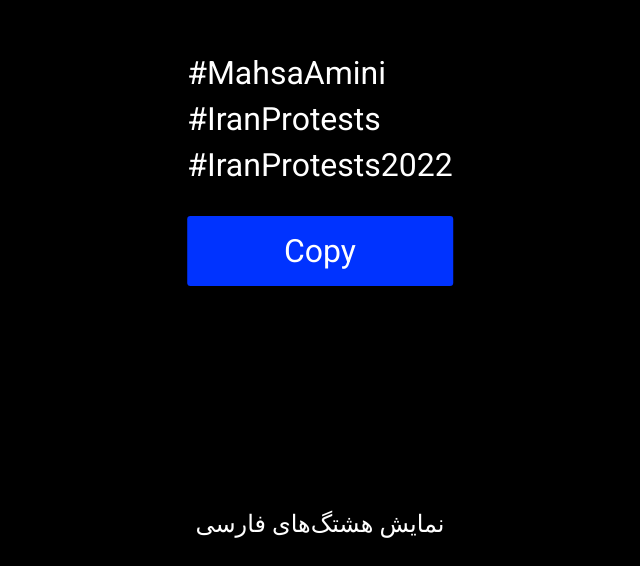
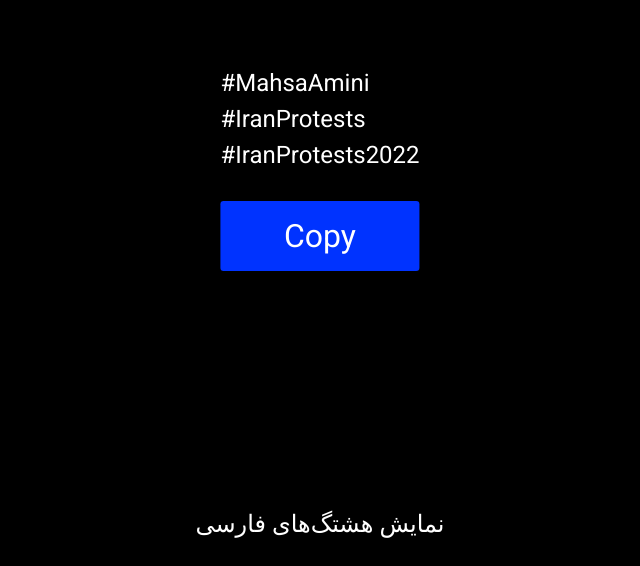
Before and after one commit to worldforiran/BeOurVoice, a React (Vite) app in the folder app/: page / in a window 1280 px wide. Shown: the part 234-800 px from the top of the page, without its empty margins (320-960 px from the left). Built offline with nearby package versions, Linux system fonts and the light colour scheme; the HTML template or start-up script is replaced by a standard one; a web font is replaced by a local one.

Commit message:
feat: persisted language

```diff
--- a/app/src/App.tsx
+++ b/app/src/App.tsx
@@ -1,7 +1,7 @@
-import { useState } from 'react';
 import styles from './App.module.css';
 import Hashtags from './Hashtags';
 import LanguageSelector from './LanguageSelector';
+import usePersistedState from './usePersistedState';
 
 interface IProps { };
 
@@ -11,12 +11,12 @@ export enum ELanguages {
 }
 
 function App({ }: IProps) {
-  const [language, setLanguage] = useState<ELanguages>(ELanguages.English);
+  const [language, setLanguage] = usePersistedState('bov-language', ELanguages.English);
 
   return (
     <div>
       <LanguageSelector language={language} setLanguage={setLanguage} />
-      <Hashtags />
+      <Hashtags language={language} />
     </div>
   );
 }
--- a/app/src/Hashtags/Hashtags.module.css
+++ b/app/src/Hashtags/Hashtags.module.css
@@ -9,7 +9,7 @@
   list-style: none;
   margin: 0;
   padding: 0;
-  font-size: 2rem;
+  font-size: 1.5rem;
 }
 
 .HashtagList > li {
@@ -30,3 +30,7 @@
 .CopyButtonCopied {
   background-color: #14ca14;
 }
+
+.RTL {
+  direction: rtl;
+}
--- a/app/src/Hashtags/index.tsx
+++ b/app/src/Hashtags/index.tsx
@@ -3,12 +3,16 @@ import styles from './Hashtags.module.css';
 
 import list from './hashtagList';
 import { useCallback, useState } from 'react';
+import { ELanguages } from '../App';
 
-interface IProps {};
+interface IProps {
+  language: ELanguages;
+};
 
-function Hashtags({ }: IProps) {
+function Hashtags({ language }: IProps) {
   const [copied, setCopied] = useState(false);
-  const hashtags = list.english;
+
+  const hashtags = list[language];
 
   const copy = useCallback(() => {
     const text = '\n\n' + hashtags.map(hashtag => '#' + hashtag).join('\n');
@@ -17,8 +21,19 @@ function Hashtags({ }: IProps) {
     setTimeout(() => setCopied(false), 2000);
   }, []);
 
+  const buttonText = (() => {
+    if (language === ELanguages.English) {
+      if (copied) return 'Copied!';
+      return 'Copy';
+    }
+    if (copied) return 'کپی شد!';
+    return 'کپی';
+  })()
+
   return (
-    <div className={styles.Hashtags}>
+    <div className={cx(styles.Hashtags, {
+      [styles.RTL]: language === ELanguages.Persian,
+    })}>
       <ul className={styles.HashtagList}>
         {hashtags.map((hashtag: string, index: number) => (
           <li key={index}>
@@ -29,7 +44,7 @@ function Hashtags({ }: IProps) {
       <div className={cx(styles.CopyButton, {
         [styles.CopyButtonCopied]: copied
       })} onClick={copy}>
-        {copied ? 'Copied!' : 'Copy'}
+        {buttonText}
       </div>
     </div>
   );
--- /dev/null
+++ b/app/src/usePersistedState.ts
@@ -0,0 +1,17 @@
+import { useEffect, useState } from "react";
+
+export default function usePersistedState<T>(
+  key: string,
+  defaultValue: string
+) {
+  const [state, setState] = useState(() => {
+    const persistedState = localStorage.getItem(key);
+    return persistedState ? JSON.parse(persistedState) : defaultValue;
+  });
+
+  useEffect(() => {
+    localStorage.setItem(key, JSON.stringify(state));
+  }, [key, state]);
+
+  return [state, setState];
+}
```
